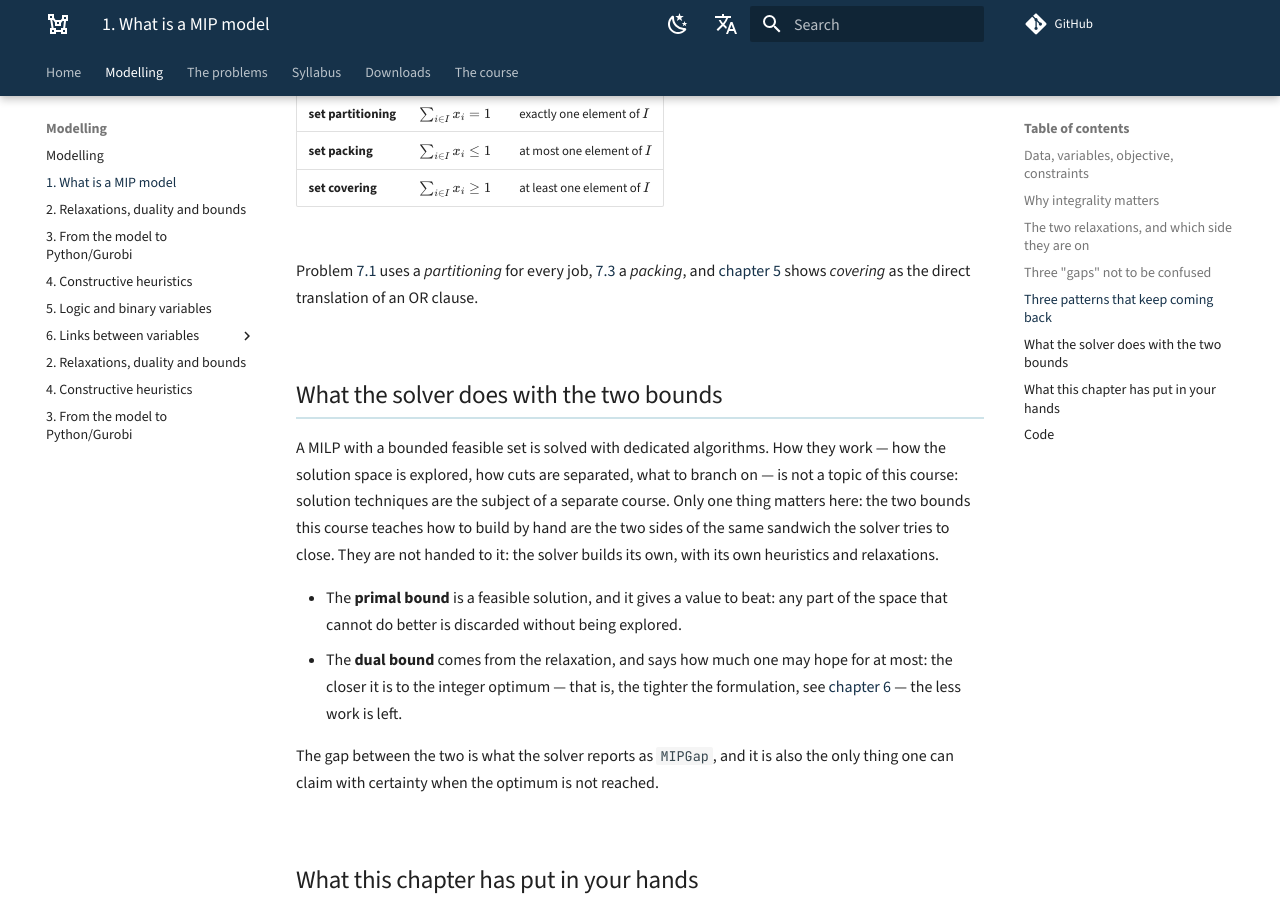
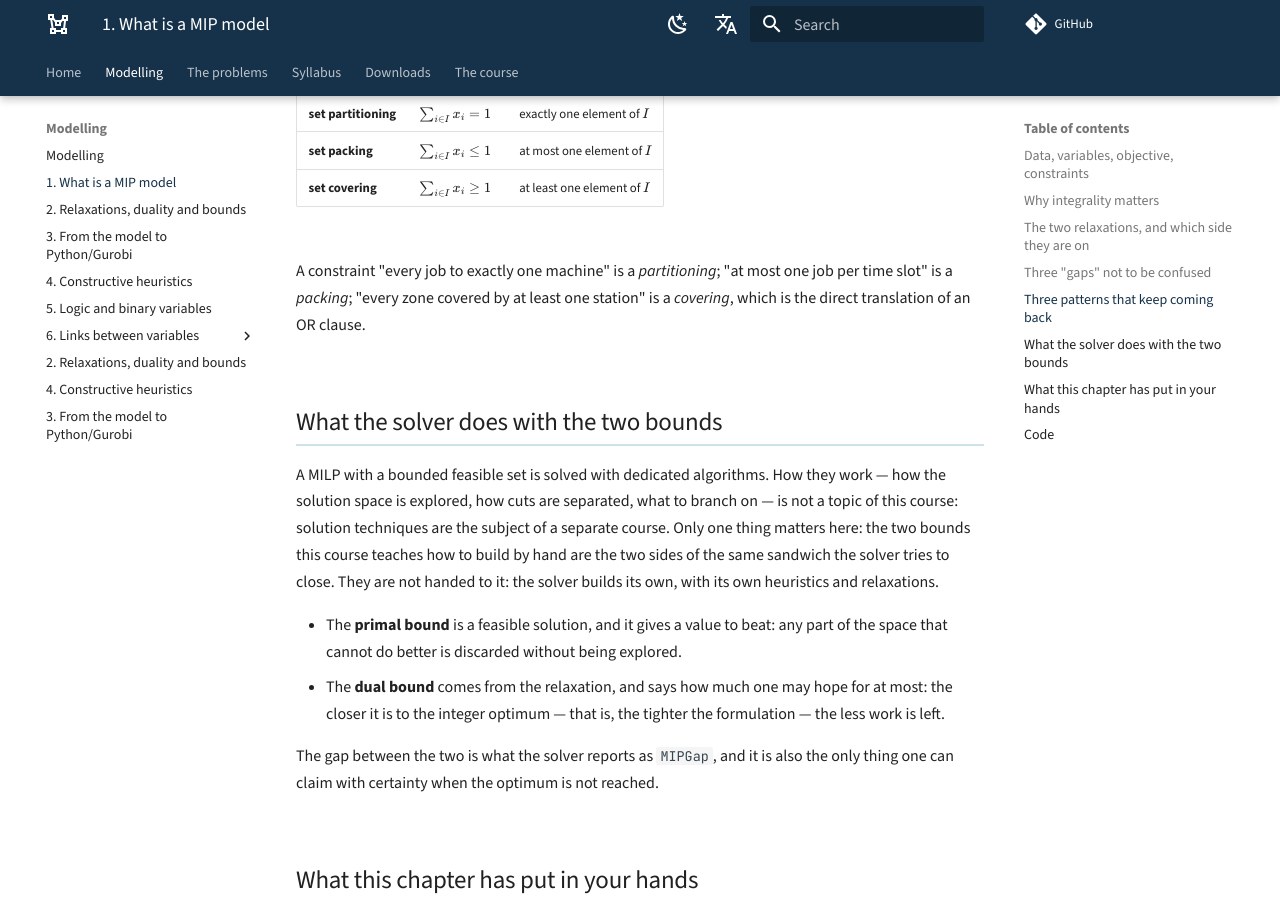
Before and after one commit to fabiofurini/mip-modelling, an MkDocs documentation site: the page built from docs/modelling-1.md, in a window 1280 px wide and 900 px high, scrolled down 5017 px. Built offline with MkDocs 1.6.1 and Material for MkDocs 9.7.7, drawn with Linux system fonts in a browser that asks for light colours; comment, search, counter and statistics services are not loaded.

Commit message:
Zero forward references, on the website too
In the notes every cross-reference between chapters looks backwards; on the
pages four of them still looked forward. Where the concept was needed, the
concept is now there.

Co-Authored-By: Claude Opus 5 <noreply@anthropic.com>

```diff
--- a/docs/modelling-1.md
+++ b/docs/modelling-1.md
@@ -216,9 +216,9 @@ relative gap is not written and the absolute difference is reported.
 | **set packing** | $\sum_{i \in I} x_i \le 1$ | at most one element of $I$ |
 | **set covering** | $\sum_{i \in I} x_i \ge 1$ | at least one element of $I$ |
 
-Problem [7.1](scheduling-1.md) uses a *partitioning* for every job,
-[7.3](scheduling-3.md) a *packing*, and [chapter 5](modelling-2.md) shows
-*covering* as the direct translation of an OR clause.
+A constraint "every job to exactly one machine" is a *partitioning*; "at most one
+job per time slot" is a *packing*; "every zone covered by at least one station"
+is a *covering*, which is the direct translation of an OR clause.
 
 ## What the solver does with the two bounds
 
@@ -234,7 +234,7 @@ own heuristics and relaxations.
   part of the space that cannot do better is discarded without being explored.
 - The **dual bound** comes from the relaxation, and says how much one may hope
   for at most: the closer it is to the integer optimum — that is, the tighter
-  the formulation, see [chapter 6](links.md) — the less work is left.
+  the formulation — the less work is left.
 
 The gap between the two is what the solver reports as `MIPGap`, and it is also
 the only thing one can claim with certainty when the optimum is not reached.
```
Also changed, not shown: docs/modelling-4.md (+2 -1 lines).
